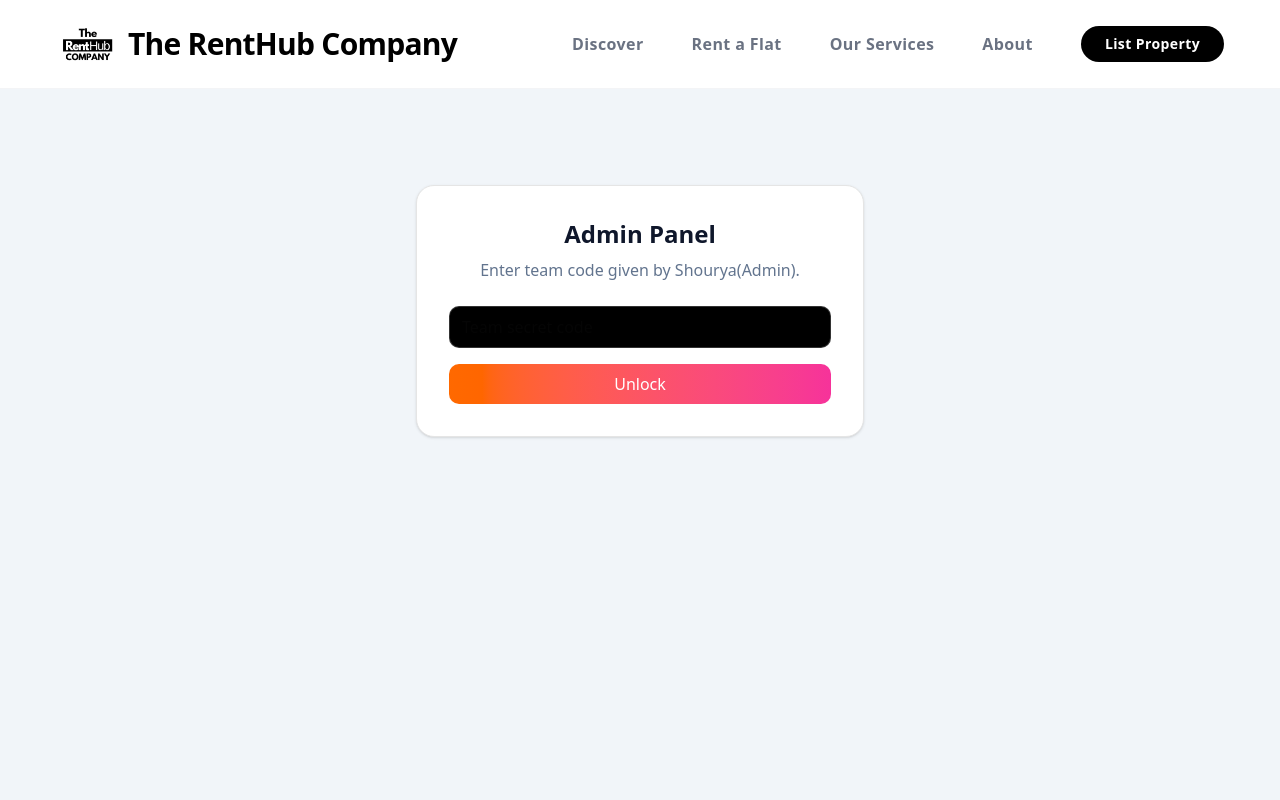
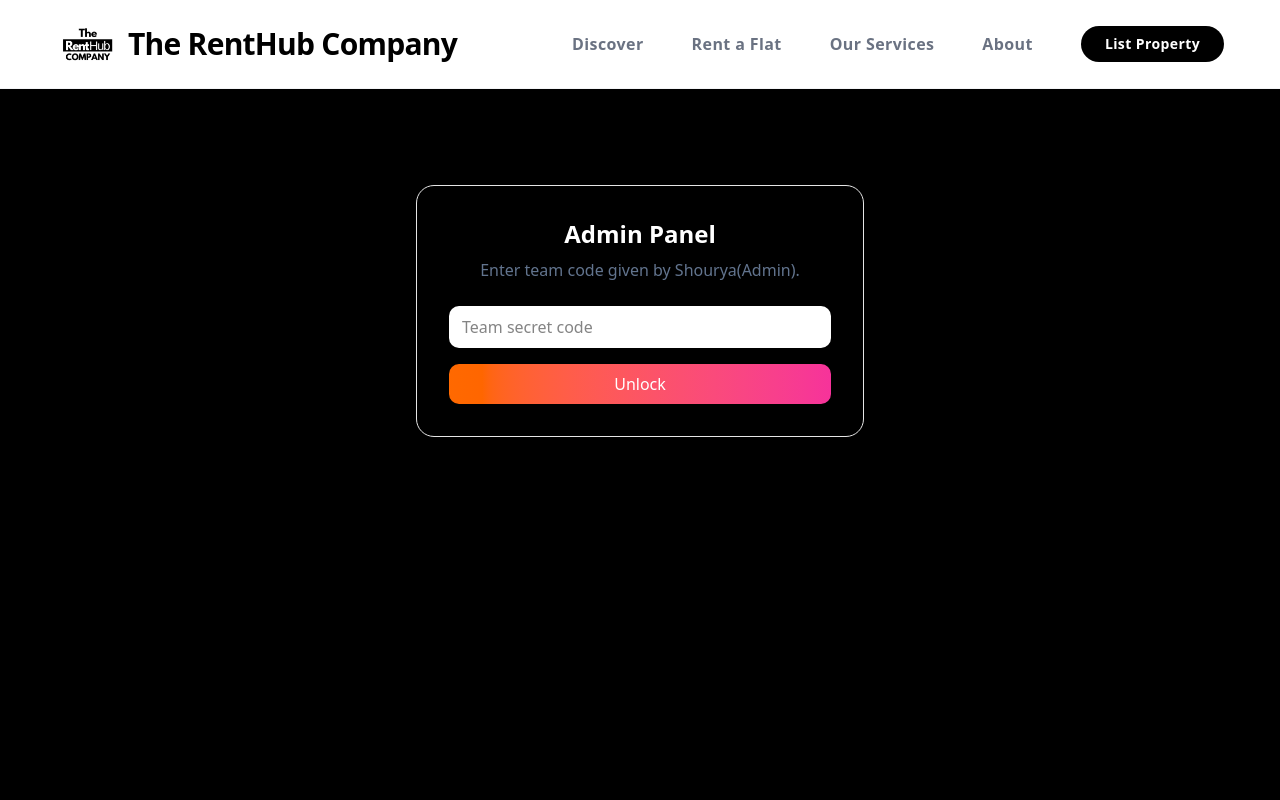
Before and after one commit to Shourya87/The-Rent-Hub-Website, a React (Vite) app in the folder frontend/: page /core-team-entry in a window 1280 px wide. Shown: the top 800 px of the page. Built offline with nearby package versions, Linux system fonts and the light colour scheme.

Commit message:
update theme of coreaccess

```diff
--- a/frontend/src/pages/admin/CoreAccess.jsx
+++ b/frontend/src/pages/admin/CoreAccess.jsx
@@ -57,9 +57,9 @@ export default function CoreAccess() {
   };
 
   return (
-    <div className="min-h-screen bg-slate-100 px-4 py-24">
-      <div className="mx-auto max-w-md rounded-2xl border bg-white p-8 shadow-sm">
-        <h1 className="text-2xl text-center font-bold font-sans text-slate-900">Admin Panel</h1>
+    <div className="min-h-screen bg-black px-4 py-24">
+      <div className="mx-auto max-w-md rounded-2xl border bg-black p-8 shadow-sm">
+        <h1 className="text-2xl text-center font-bold font-sans text-white">Admin Panel</h1>
         <p className="mt-2 text-md text-center text-slate-500">Enter team code given by Shourya(Admin).</p>
 
         <form onSubmit={handleUnlock} className="mt-6 space-y-4">
@@ -70,7 +70,7 @@ export default function CoreAccess() {
             value={code}
             onChange={(event) => setCode(event.target.value)}
             placeholder="Team secret code"
-            className="w-full rounded-lg border border-white/20 bg-black px-3 py-2"
+            className="w-full rounded-lg border border-white/20 bg-white px-3 py-2"
           />
 
           {error && <p className="text-sm text-red-500">{error}</p>}
```
